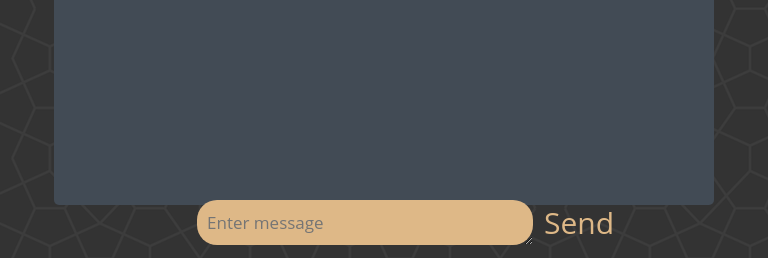
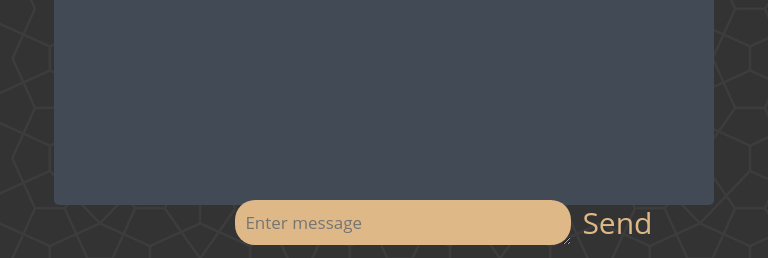
Before and after one commit to marcinmiz/CHATTER, a PHP site: page /pages/chat.php in a window 768 px wide. Shown: the part 542-800 px from the top of the page. Run offline with PHP 8.4, Linux system fonts and the light colour scheme.

Commit message:
Set left fixed position for send-container between 768px and 1000px, between 1000px and 1200px, add no-message-prompt class

```diff
--- a/src/frontend/stylesheets/chat.css
+++ b/src/frontend/stylesheets/chat.css
@@ -137,3 +137,25 @@ main
         left: 25%;
     }
 }
+
+@media (min-width: 768px) and (max-width: 1000px)
+{
+    .send-container
+    {
+        left: 30%;
+    }
+}
+
+@media(min-width: 1000px) and (max-width: 1200px)
+{
+    .send-container
+    {
+        left: 35%;
+    }
+}
+
+.no-message-prompt
+{
+    text-align: center;
+    margin-top: 250px;
+}
```
